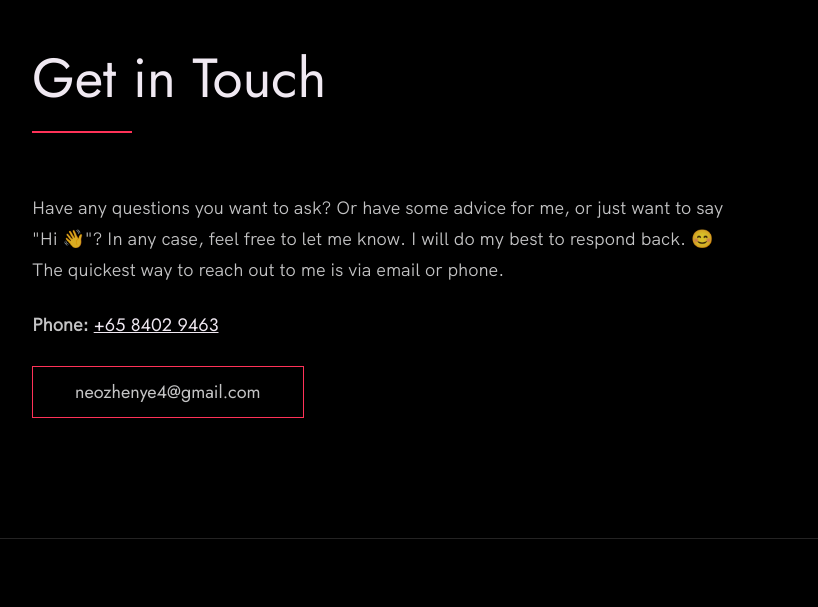
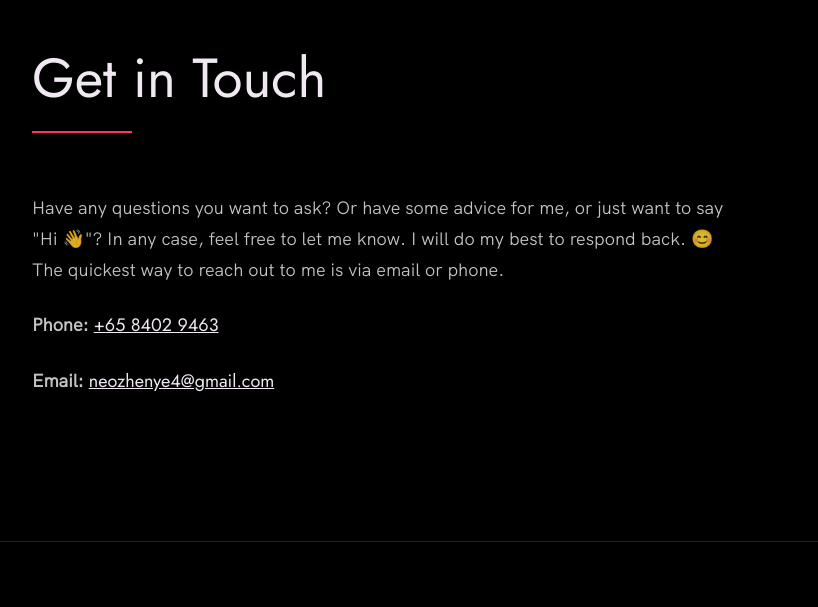
Before and after one commit to neozhenye/github-portfolio, a plain HTML site: page index.html in a window 1280 px wide. Shown: the part 3630-4237 px from the top of the page, without its empty margins (58-876 px from the left). Drawn offline with Linux system fonts and the light colour scheme.

Commit message:
Update index.html

```diff
--- a/index.html
+++ b/index.html
@@ -175,7 +175,7 @@
         <p><strong>Phone:</strong> <a href="tel:+6584029463">+65 8402 9463</a></p>
 
         <!-- Replace the email with yours -->
-        <a href="mailto:neozhenye4@gmail.com" class="btn">neozhenye4@gmail.com</a>
+        <p><strong>Email:</strong> <a href="mailto:neozhenye4@gmail.com">neozhenye4@gmail.com</a></p>
       </div>
     </div>
   </section>
```
